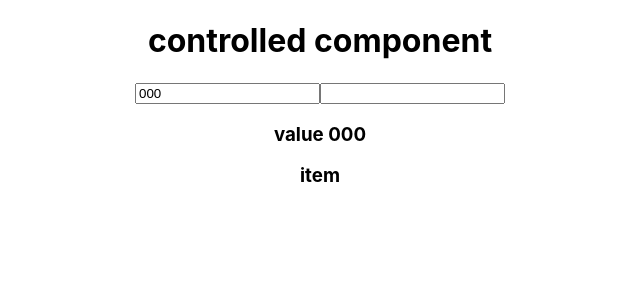
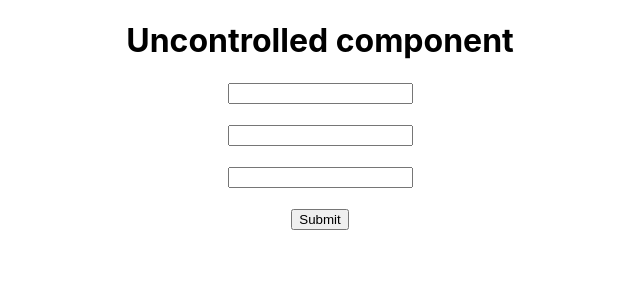
Before and after one commit to rolitiwari1234/React-1, a React (Create React App) app in the folder my-app/: page / in a window 1280 px wide. Shown: the top 300 px of the page, without its empty margins (320-960 px from the left). Built offline with nearby package versions, Linux system fonts and the light colour scheme.

Commit message:
uncontrolled component

```diff
--- a/my-app/src/App.js
+++ b/my-app/src/App.js
@@ -1,17 +1,28 @@
-import React, { useState } from 'react'
+import React, { useRef } from 'react'
 import './App.css';
 
 
 function App(){
-   let [val,setVal]= useState("000")
-    let [item,setItem] = useState("")
+    let inputRef = useRef(null)
+    let inputRef2 = useRef(null)
+
+    function submitForm(e){
+
+      console.warn("input field  1 value :",inputRef.current.value)
+      console.warn("input field 2 in value :",inputRef2.current.value)
+      let input3 = document.getElementById("input3").value
+      console.warn("input field  3 value :",input3)
+    }
     return (
       <div className="App">
-       <h1>controlled component</h1>
-      <input type = "text" value = {val} onChange={(e)=>setVal(e.target.value)}/>
-      <input type = "text" value = {item} onChange = {(e)=>setItem(e.target.value)}/>
-      <h3>value {val}</h3>
-      <h3>item {item}</h3>
+       <h1>Uncontrolled component</h1>
+      <form onSubmit = {submitForm}>
+        <input ref = {inputRef} type = "text" /><br/><br/>
+        <input ref = {inputRef2} type = "text" /><br/><br/>
+        <input id = "input3" type = "text"/><br/><br/>
+
+        <button>Submit</button>
+        </form>
       </div>
     )
     }
```
